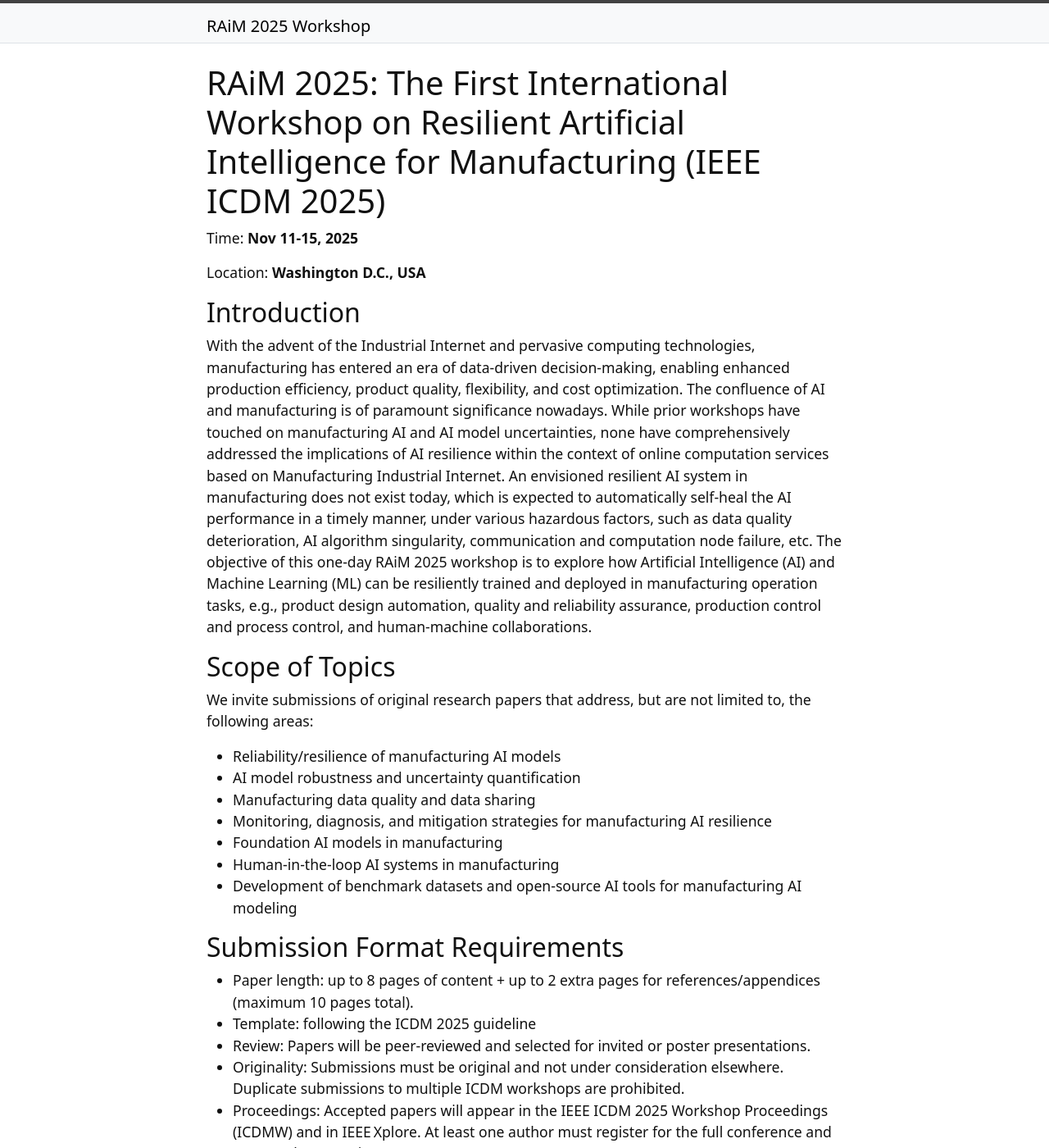
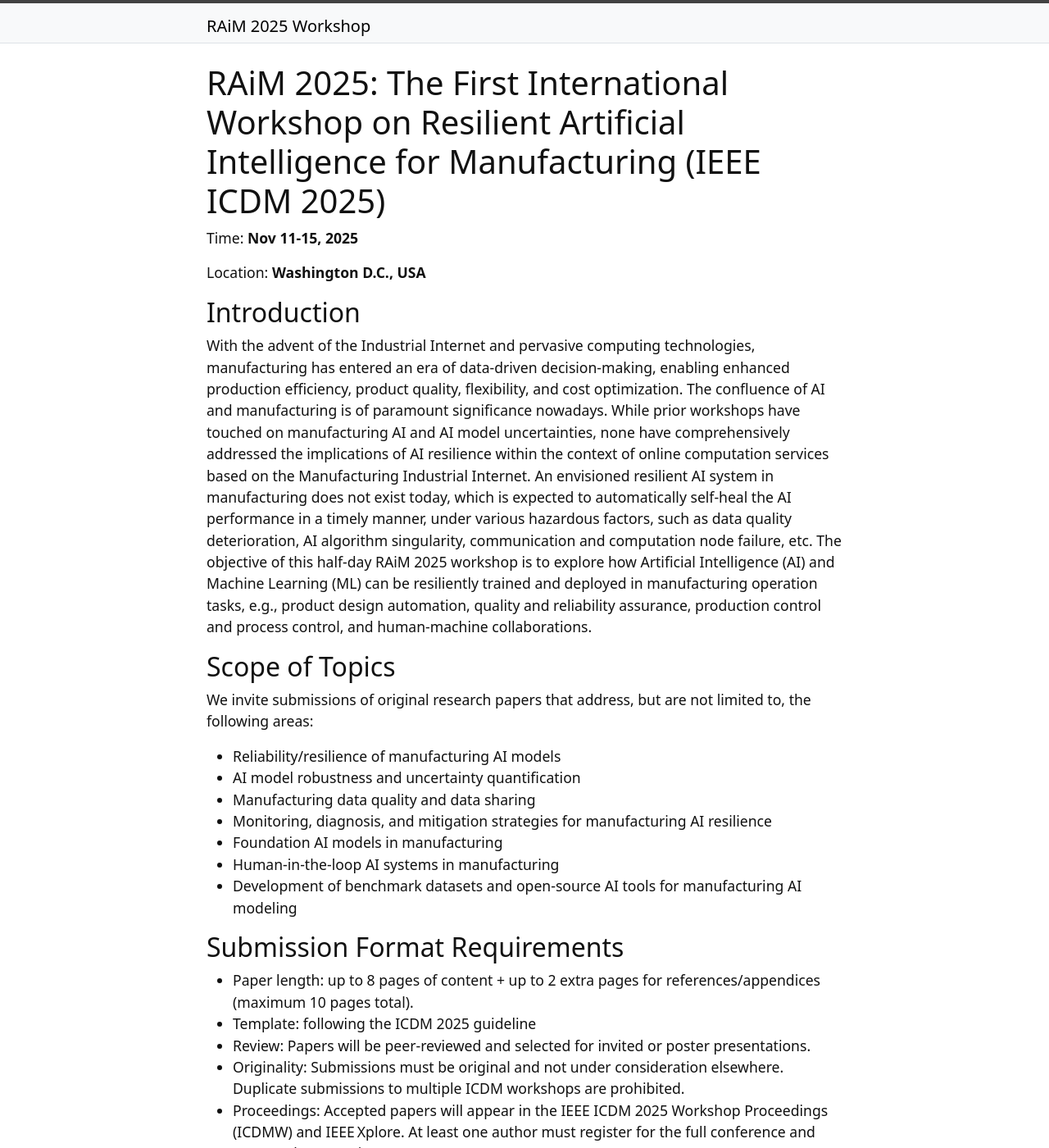
Before and after one commit to xuanwang91/2025-ICDM-RAiM, a Jekyll site: the page built from index.md, in a window 1280 px wide and 1400 px high. Shown: the whole window at 82% size. Built offline with Jekyll 4.4.1, drawn with Linux system fonts in a browser that asks for light colours; some of the changed text lies outside the part shown.

Commit message:
Update index.md

```diff
--- a/index.md
+++ b/index.md
@@ -11,7 +11,7 @@ Location: **Washington D.C., USA**
 
 
 ## Introduction
-With the advent of the Industrial Internet and pervasive computing technologies, manufacturing has entered an era of data-driven decision-making, enabling enhanced production efficiency, product quality, flexibility, and cost optimization. The confluence of AI and manufacturing is of paramount significance nowadays. While prior workshops have touched on manufacturing AI and AI model uncertainties, none have comprehensively addressed the implications of AI resilience within the context of online computation services based on Manufacturing Industrial Internet. An envisioned resilient AI system in manufacturing does not exist today, which is expected to automatically self-heal the AI performance in a timely manner, under various hazardous factors, such as data quality deterioration, AI algorithm singularity, communication and computation node failure, etc. The objective of this one-day RAiM 2025 workshop is to explore how Artificial Intelligence (AI) and Machine Learning (ML) can be resiliently trained and deployed in manufacturing operation tasks, e.g., product design automation, quality and reliability assurance, production control and process control, and human-machine collaborations.
+With the advent of the Industrial Internet and pervasive computing technologies, manufacturing has entered an era of data-driven decision-making, enabling enhanced production efficiency, product quality, flexibility, and cost optimization. The confluence of AI and manufacturing is of paramount significance nowadays. While prior workshops have touched on manufacturing AI and AI model uncertainties, none have comprehensively addressed the implications of AI resilience within the context of online computation services based on the Manufacturing Industrial Internet. An envisioned resilient AI system in manufacturing does not exist today, which is expected to automatically self-heal the AI performance in a timely manner, under various hazardous factors, such as data quality deterioration, AI algorithm singularity, communication and computation node failure, etc. The objective of this half-day RAiM 2025 workshop is to explore how Artificial Intelligence (AI) and Machine Learning (ML) can be resiliently trained and deployed in manufacturing operation tasks, e.g., product design automation, quality and reliability assurance, production control and process control, and human-machine collaborations.
 
 ## Scope of Topics
 We invite submissions of original research papers that address, but are not limited to, the following areas:
@@ -29,7 +29,7 @@ We invite submissions of original research papers that address, but are not limi
 -	Template: following the ICDM 2025 guideline
 -	Review: Papers will be peer-reviewed and selected for invited or poster presentations.
 -	Originality: Submissions must be original and not under consideration elsewhere. Duplicate submissions to multiple ICDM workshops are prohibited.
--	Proceedings: Accepted papers will appear in the IEEE ICDM 2025 Workshop Proceedings (ICDMW) and in IEEE Xplore. At least one author must register for the full conference and present the paper in person.
+-	Proceedings: Accepted papers will appear in the IEEE ICDM 2025 Workshop Proceedings (ICDMW) and IEEE Xplore. At least one author must register for the full conference and present the paper in person.
 
 ## Important Dates
 -	Paper Submission Deadline: 29 August 2025
@@ -45,6 +45,7 @@ At least one organizer and one author per accepted paper must attend ICDM 2025 i
 
 ## Workshop Format
 The half‑day program will feature:
+
 - 2 keynotes by leading academics/industry experts
 - Peer‑reviewed paper presentations (oral & poster)
 - A panel discussion on open challenges and future directions
```
